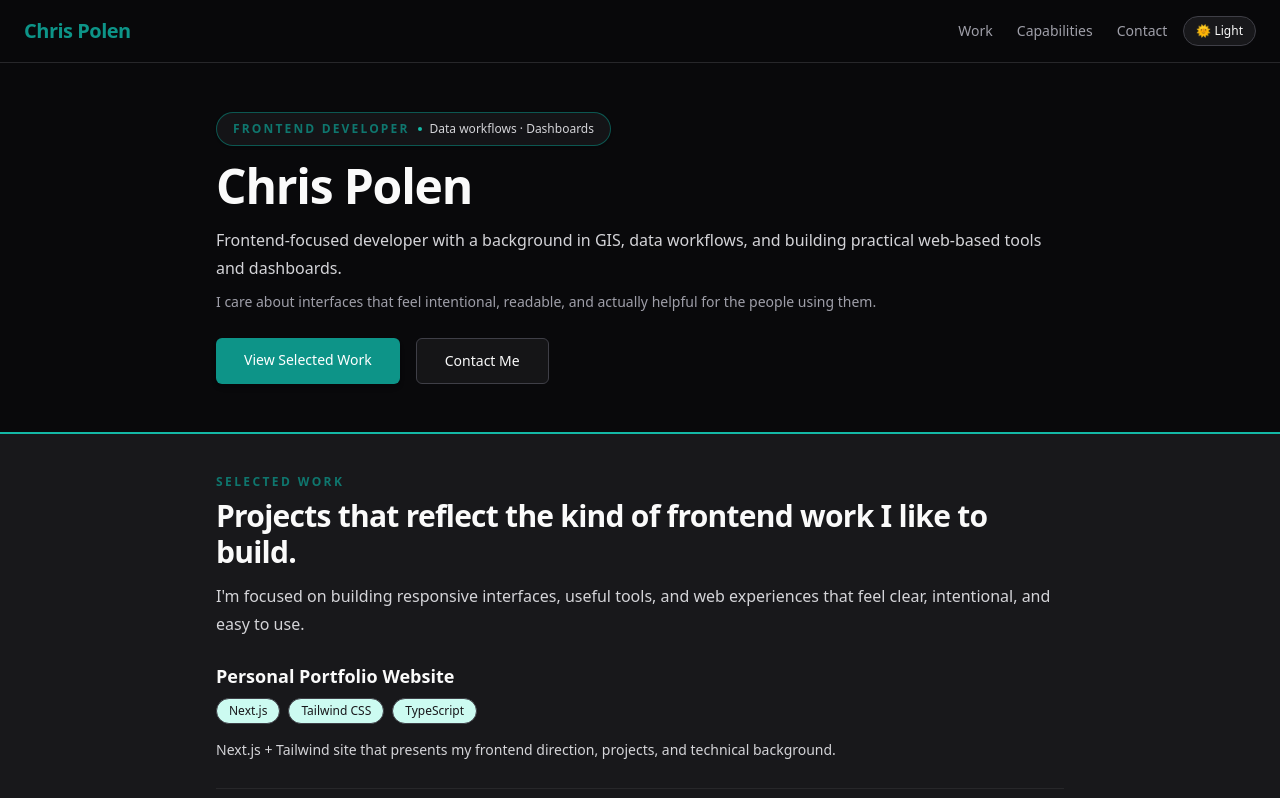
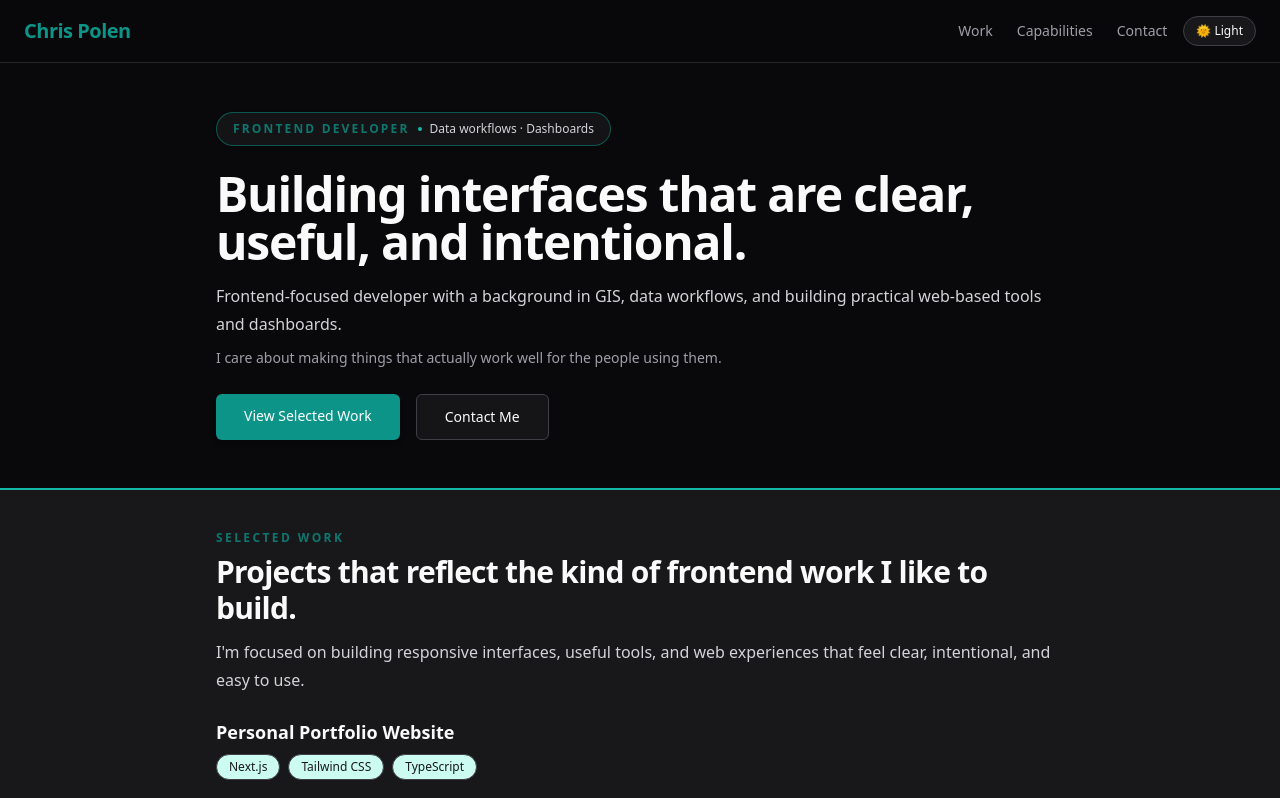
Before and after one commit to Polen89/my-portfolio, a Next.js app: page / in a window 1280 px wide. Shown: the top 798 px of the page. Built offline with nearby package versions, Linux system fonts and the light colour scheme.

Commit message:
wording chang

```diff
--- a/app/page.tsx
+++ b/app/page.tsx
@@ -70,8 +70,8 @@ export default function HomePage() {
               </div>
             </div>
 
-            <h1 className="mt-4 text-4xl md:text-5xl font-bold tracking-tight text-slate-900 dark:text-zinc-50">
-              Chris Polen
+            <h1 className="text-4xl pt-6 md:text-5xl font-bold tracking-tight text-slate-900 dark:text-zinc-50">
+              Building interfaces that are clear, useful, and intentional.
             </h1>
 
             <p className="mt-4 text-base leading-7 text-slate-700 dark:text-zinc-300">
@@ -80,8 +80,7 @@ export default function HomePage() {
             </p>
 
             <p className="mt-2 text-sm leading-6 text-slate-500 dark:text-zinc-400">
-              I care about interfaces that feel intentional, readable, and actually helpful for the
-              people using them.
+              I care about making things that actually work well for the people using them.
             </p>
 
             <div className="mt-6 flex flex-wrap gap-4">
```
